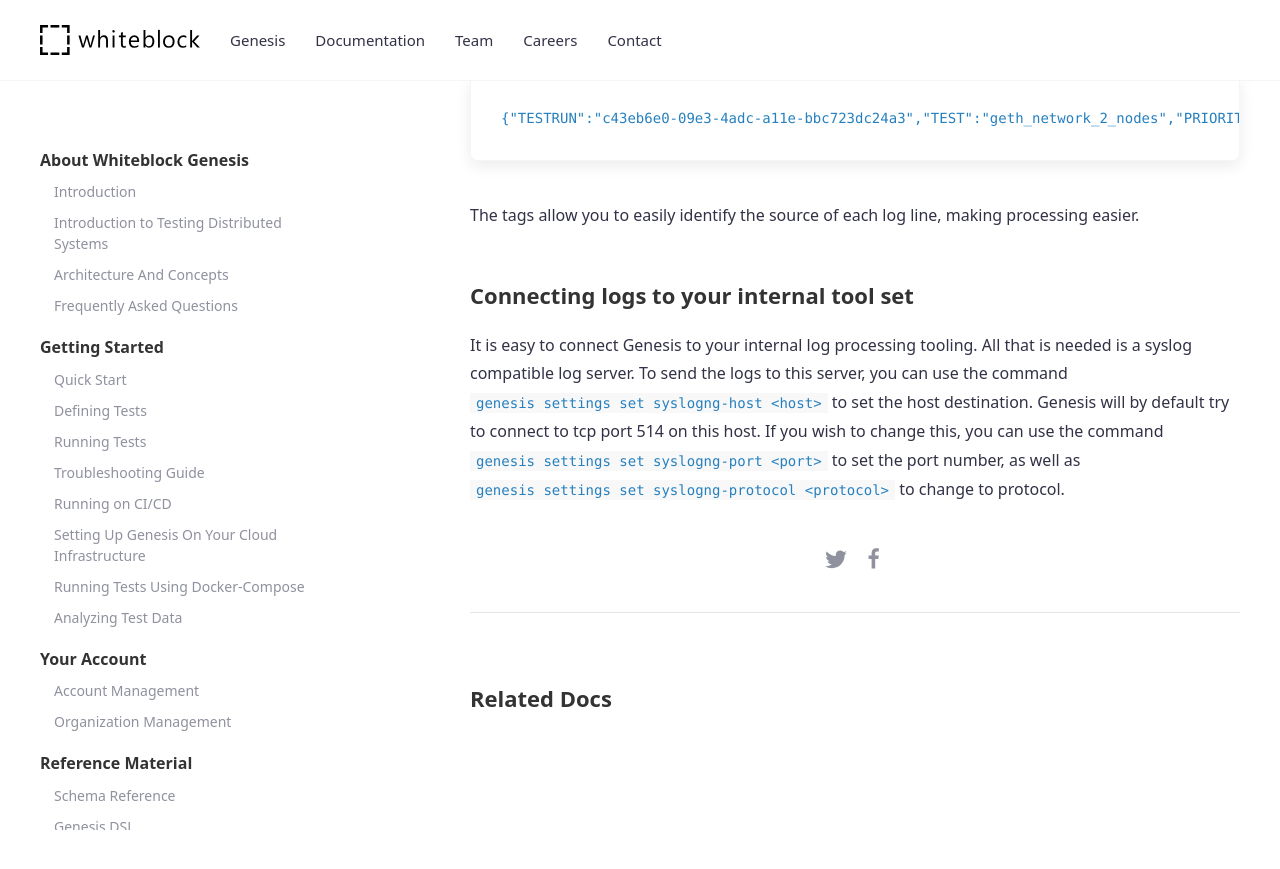
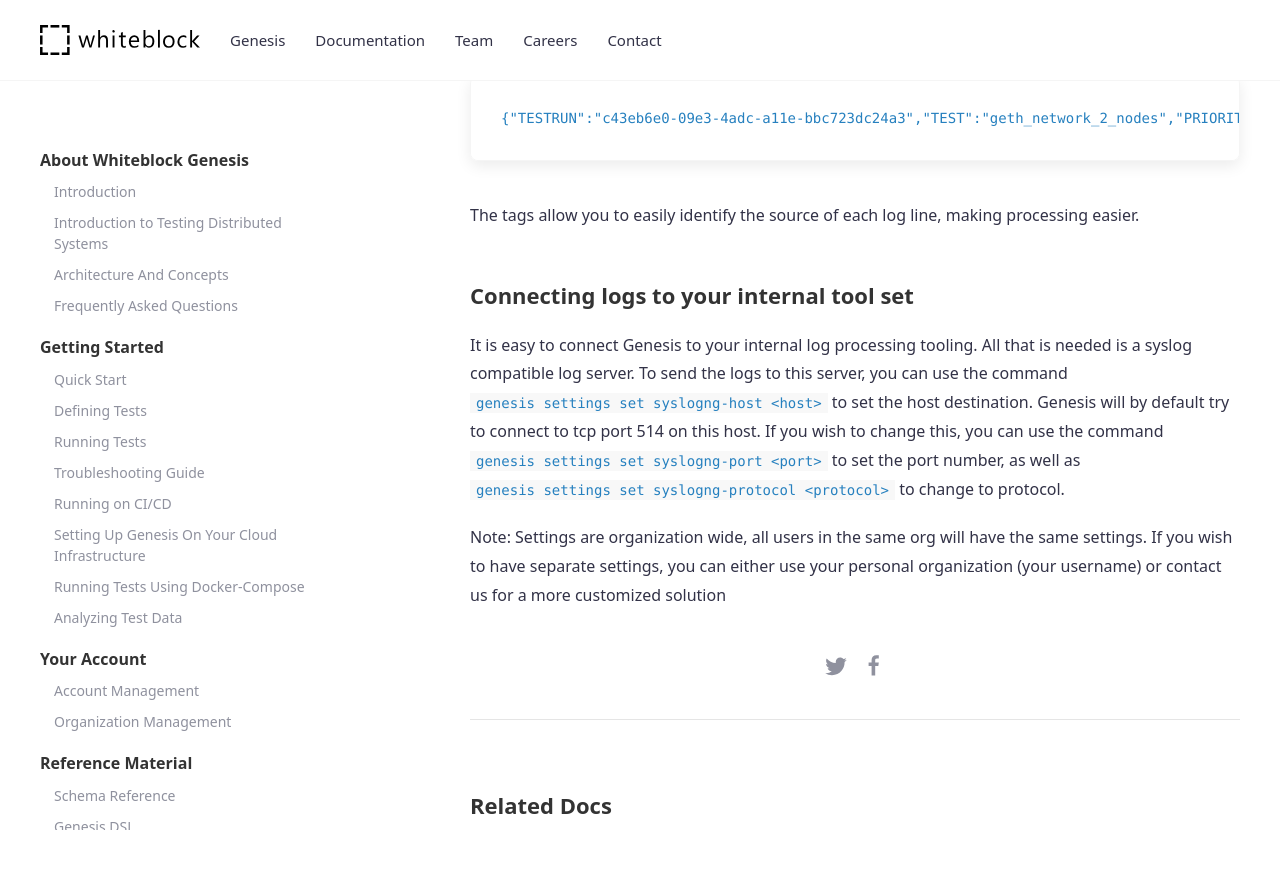
Before and after one commit to whiteblock/genesis-docs, a Jekyll site: the page built from _docs/analyzing_test_data.md, in a window 1280 px wide and 900 px high, scrolled down 1286 px. Shown: the top 869 px of the window. Built offline with Jekyll 4.4.1, drawn with Linux system fonts in a browser that asks for light colours.

Commit message:
add a quick note

```diff
--- a/_docs/analyzing_test_data.md
+++ b/_docs/analyzing_test_data.md
@@ -34,3 +34,5 @@
 
 ### Connecting logs to your internal tool set
 It is easy to connect Genesis to your internal log processing tooling. All that is needed is a syslog compatible log server. To send the logs to this server, you can use the command `genesis settings set syslogng-host <host>` to set the host destination. Genesis will by default try to connect to tcp port 514 on this host. If you wish to change this, you can use the command `genesis settings set syslogng-port <port>` to set the port number, as well as  `genesis settings set syslogng-protocol <protocol>` to change to protocol.
+
+Note: Settings are organization wide, all users in the same org will have the same settings. If you wish to have separate settings, you can either use your personal organization (your username) or contact us for a more customized solution
```
